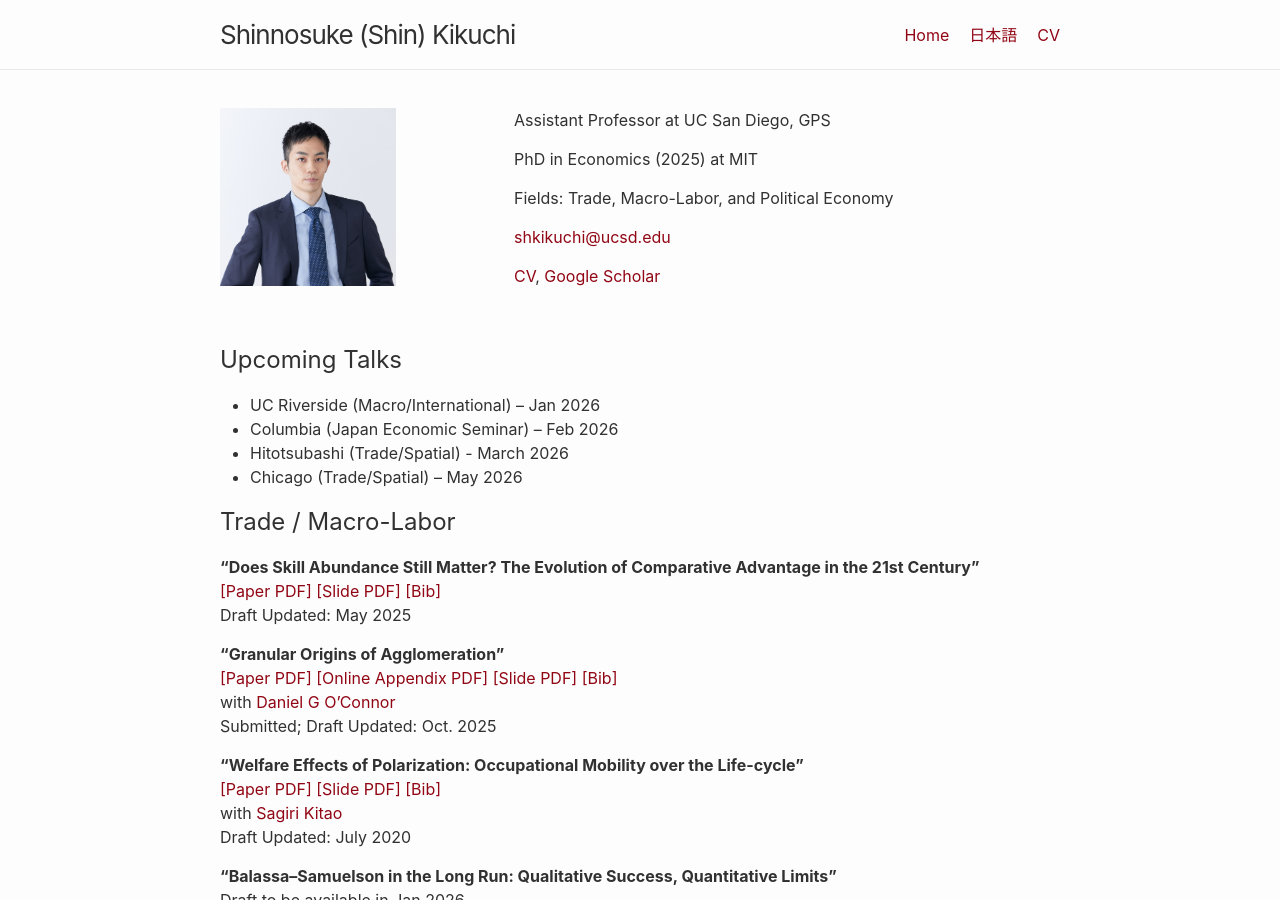
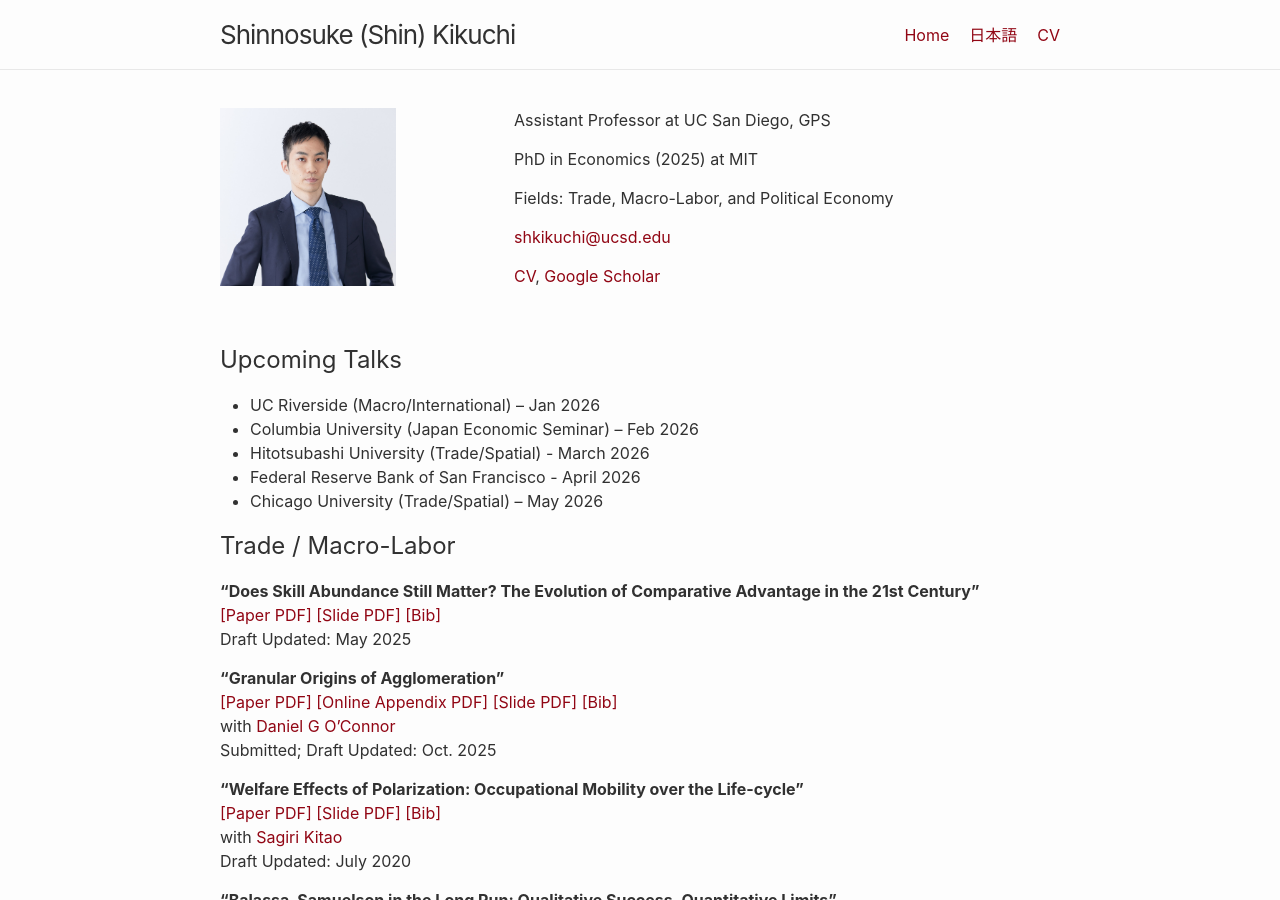
Before and after one commit to shinnkikuchi/shinnkikuchi.github.io, a Jekyll site: the page built from index.md, in a window 1280 px wide and 900 px high. Built offline with Jekyll 4.4.1, drawn with Linux system fonts in a browser that asks for light colours.

Commit message:
Update index.md

```diff
--- a/index.md
+++ b/index.md
@@ -10,9 +10,10 @@
 ## Upcoming Talks
 
 - UC Riverside  (Macro/International) – Jan 2026
-- Columbia (Japan Economic Seminar) – Feb 2026
-- Hitotsubashi (Trade/Spatial) - March 2026
-- Chicago (Trade/Spatial) – May 2026
+- Columbia University (Japan Economic Seminar) – Feb 2026
+- Hitotsubashi University (Trade/Spatial) - March 2026
+- Federal Reserve Bank of San Francisco - April 2026
+- Chicago University (Trade/Spatial) – May 2026
 
 ## Trade / Macro-Labor
 
```
